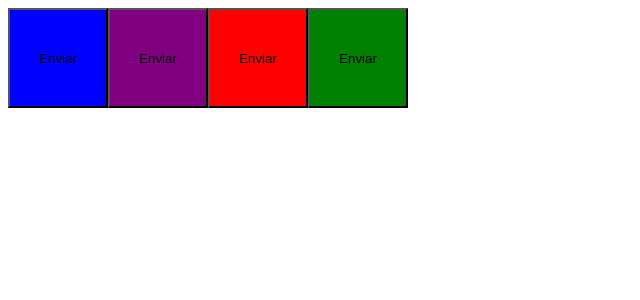
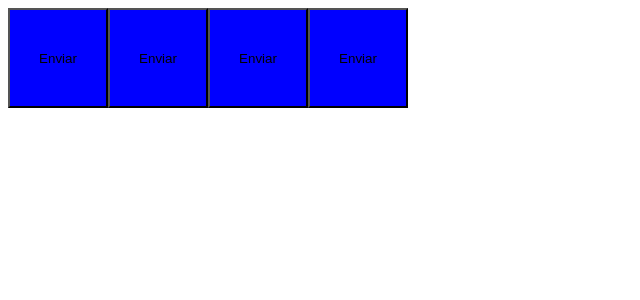
Before and after one commit to AlisonAndr/Ignite-Timer, a React (Vite) app: page / in a window 1280 px wide. Shown: the top 300 px of the page, without its empty margins (0-640 px from the left). Built offline with nearby package versions, Linux system fonts and the light colour scheme.

Commit message:
feat: Arquivo de temas adicionado

```diff
--- a/src/App.tsx
+++ b/src/App.tsx
@@ -1,13 +1,21 @@
+//Componente do React
+import { ThemeProvider } from "styled-components";
+
+//Tema customizado
+import { defaultTheme } from "./styles/themes/default";
+
 import { Button } from "./components/Button";
 
 export function App() {
 
   return (
-    <>
-      <Button variant="primary"/>
-      <Button variant="secondary"/>
-      <Button variant="danger"/>
-      <Button variant="sucess"/>
-    </>
+    <ThemeProvider theme={defaultTheme}>
+      <Button variant="primary" />
+      <Button variant="secondary" />
+      <Button variant="danger" />
+      <Button variant="sucess" />
+    </ThemeProvider>
+
+
   )
 }
--- a/src/components/Button.styles.ts
+++ b/src/components/Button.styles.ts
@@ -8,20 +8,11 @@
   variant: ButtonVariant
 }
 
-//Objeto que contém as chaves
-const buttonVariants = {
-  primary: 'Blue',
-  secondary: 'Purple',
-  danger: 'red',
-  sucess: 'green'
-}
-
 //< ButtonContainerProps > é passado para tipar a propriedade do componente
 export const ButtonContainer = styled.button<ButtonContainerProsp>`
   width: 100px;
   height: 100px;
 
-  ${props => {
-    return `background-color:${buttonVariants[props.variant]}`
-  }}
+  background-color: ${props => props.theme.primary};
+
 `
--- /dev/null
+++ b/src/styles/themes/default.ts
@@ -0,0 +1,6 @@
+export const defaultTheme = {
+  primary: 'Blue',
+  secondary: 'Purple',
+  danger: 'red',
+  sucess: 'green'
+}
```
